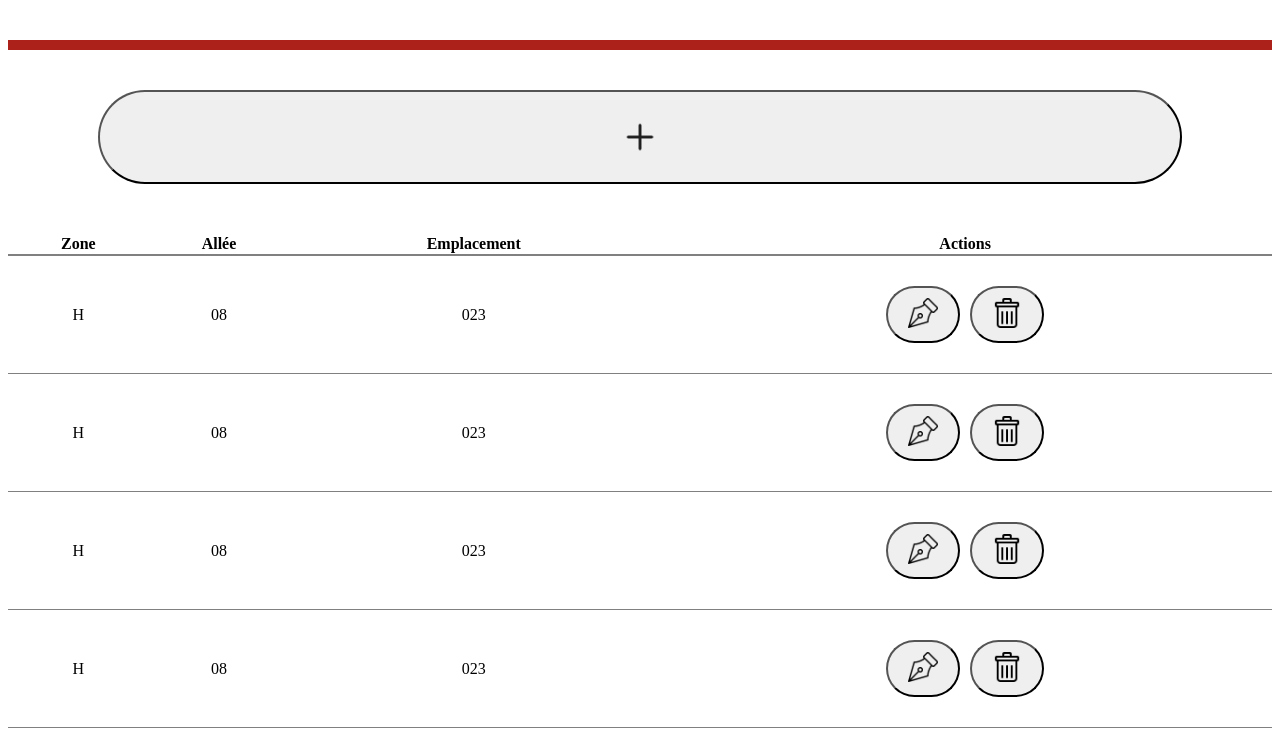
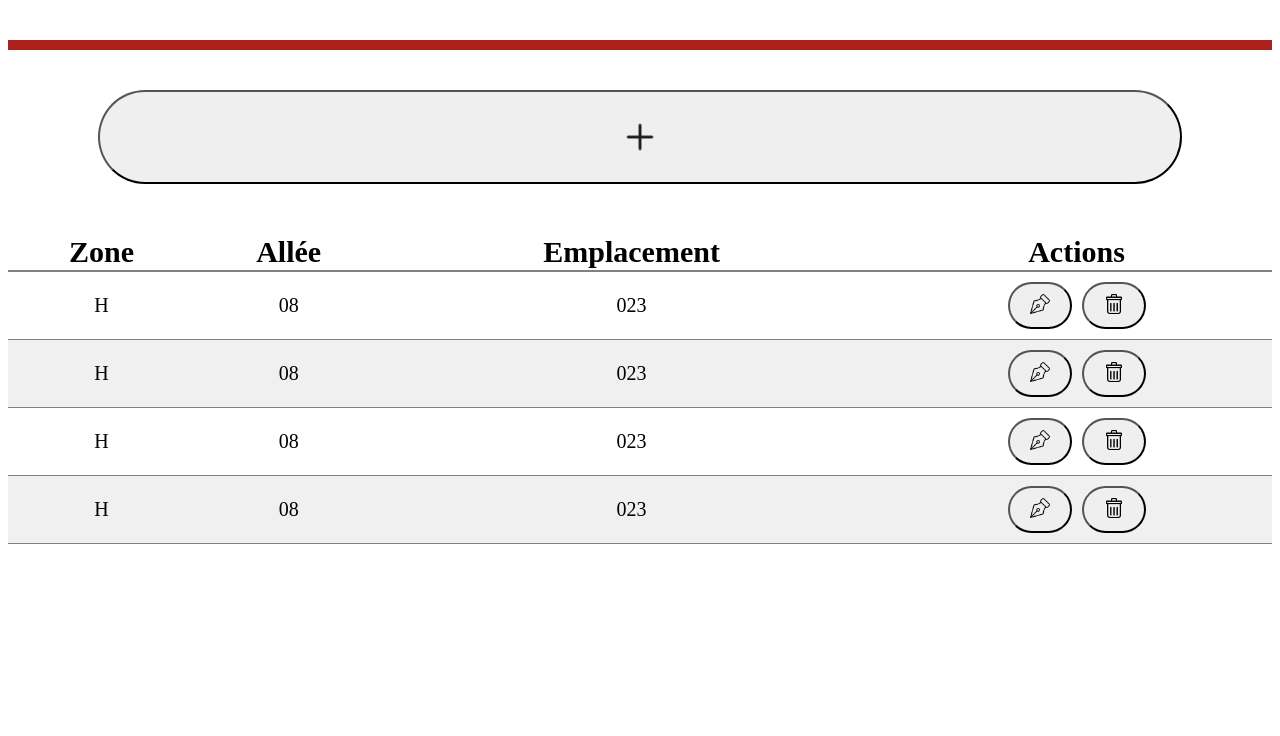
Before and after one commit to SupCrown/sae5, a React (Vite) app in the folder front_aramis/: page /gestion-stocks in a window 1280 px wide. Shown: the top 736 px of the page. Built offline with nearby package versions, Linux system fonts and the light colour scheme.

Commit message:
fin visuel stocks

```diff
--- a/front_aramis/src/pages/CreerStocks.jsx
+++ b/front_aramis/src/pages/CreerStocks.jsx
@@ -1,21 +1,60 @@
 import { useNavigate } from "react-router-dom";
-import plusIcon from "../assets/saisie-stocks-plus.png";
 
 function CreerStocks() {
-  const navigate = useNavigate();
-
-  const goToCreer = () => {
-    navigate("/creer-stocks");
-  };
 
   return (
-    <div className="p-4 flex flex-col items-center">
+    <div className="p-4 mt-[200px] flex flex-col items-center">
 
-      {/* bouton + */}
-      <button className="flex flex-col items-center gap-2 px-[500px] py-[5px] mt-[40px] text-[20px] font-bold bg-blue-600 text-white rounded-[50px]" onClick={goToCreer}>
-        <img src={plusIcon} alt="Plus Icon" className="w-[40px] h-[40px] m-[20px]" />
-      </button>
+      {/* conteneur commun centré */}
+      <div className="w-[800px] flex flex-col items-center">
 
+        {/* TABLEAU */}
+        <table className="text-center border-collapse ml-[45px]">
+          <thead>
+            <tr>
+              <th className="text-[30px] font-bold px-[60px] pb-[20px]">Zone</th>
+              <th className="text-[30px] font-bold px-[60px] pb-[20px]">Allée</th>
+              <th className="text-[30px] font-bold px-[60px] pb-[20px]">Emplacement</th>
+            </tr>
+          </thead>
+
+          <tbody>
+            <tr>
+              <td className="px-[40px]">
+                <input
+                  type="text"
+                  placeholder="..."
+                  className="w-[180px] px-[20px] py-[20px] border border-gray-300 rounded-[50px] bg-[#CCB5A5] text-center"
+                />
+              </td>
+
+              <td className="px-[40px]">
+                <input
+                  type="text"
+                  placeholder="..."
+                  className="w-[180px] px-[20px] py-[20px] border border-gray-300 rounded-[50px] bg-[#CCB5A5] text-center"
+                />
+              </td>
+
+              <td className="px-[40px]">
+                <input
+                  type="text"
+                  placeholder="..."
+                  className="w-[180px] px-[20px] py-[20px] border border-gray-300 rounded-[50px] bg-[#CCB5A5] text-center"
+                />
+              </td>
+            </tr>
+          </tbody>
+        </table>
+
+        {/* BOUTON */}
+        <button
+          className="px-[100px] py-[20px] mt-[40px] text-[20px] font-bold bg-[#CCB5A5] rounded-[50px]"
+        >
+          Créer
+        </button>
+
+      </div>
     </div>
   );
 }
--- a/front_aramis/src/pages/GestionStocks.jsx
+++ b/front_aramis/src/pages/GestionStocks.jsx
@@ -1,3 +1,4 @@
+import { useMemo, useState } from "react";
 import plusIcon from "../assets/saisie-stocks-plus.png";
 import SuppBut from "../assets/SuppBut.png";
 import ModifBut from "../assets/ModifBut.png";
@@ -6,27 +7,56 @@ import { useNavigate } from "react-router-dom";
 function GestionStocks() {
   const navigate = useNavigate();
 
-  // Exemple de données (tu peux remplacer par tes données du CSV plus tard)
-  const rows = [
+  // ✅ rows en state pour pouvoir supprimer visuellement
+  const [rows, setRows] = useState([
     { zone: "H", allee: "08", emplacement: "023" },
     { zone: "H", allee: "08", emplacement: "023" },
     { zone: "H", allee: "08", emplacement: "023" },
     { zone: "H", allee: "08", emplacement: "023" },
-  ];
+  ]);
 
-  const goToModif = () => {
-    navigate("/modif-stocks");
+  // ✅ popup confirmation
+  const [confirmOpen, setConfirmOpen] = useState(false);
+  const [rowToDelete, setRowToDelete] = useState(null);
+
+  // ✅ popup succès
+  const [successOpen, setSuccessOpen] = useState(false);
+
+  const goToModif = () => navigate("/modif-stocks");
+  const goToCreer = () => navigate("/creer-stocks");
+
+  // Ouvre le popup confirmation
+  const handleDelete = (idx) => {
+    setRowToDelete(idx);
+    setConfirmOpen(true);
   };
 
-  const goToCreer = () => {
-    navigate("/creer-stocks");
+  // Clique NON
+  const cancelDelete = () => {
+    setConfirmOpen(false);
+    setRowToDelete(null);
+  };
+
+  // Clique OUI -> supprime + popup succès
+  const confirmDelete = () => {
+    if (rowToDelete === null) return;
+
+    setRows((prev) => prev.filter((_, i) => i !== rowToDelete));
+    setConfirmOpen(false);
+    setRowToDelete(null);
+
+    setSuccessOpen(true);
+    setTimeout(() => setSuccessOpen(false), 2000);
   };
 
   return (
-    <div className="p-4 flex flex-col items-center">
-
+    <div className="p-4 flex flex-col items-center relative">
       {/* bouton + */}
-      <button className="flex flex-col items-center gap-2 px-[500px] py-[5px] mt-[40px] text-[20px] font-bold bg-blue-600 text-white rounded-[50px]" onClick={goToCreer}>
+      <button
+        className="flex flex-col items-center gap-2 px-[500px] py-[5px] mt-[40px] text-[20px] font-bold bg-blue-600 text-white rounded-[50px]"
+        onClick={goToCreer}
+        type="button"
+      >
         <img src={plusIcon} alt="Plus Icon" className="w-[40px] h-[40px] m-[20px]" />
       </button>
 
@@ -35,33 +65,88 @@ function GestionStocks() {
         <table className="w-full border-collapse text-center">
           <thead>
             <tr className="border-b-2 border-black">
-              <th className="py-2 font-bold">Zone</th>
-              <th className="py-2 font-bold">Allée</th>
-              <th className="py-2 font-bold">Emplacement</th>
-              <th className="py-2 font-bold">Actions</th>
+              <th className="py-2 font-bold text-[30px]">Zone</th>
+              <th className="py-2 font-bold text-[30px]">Allée</th>
+              <th className="py-2 font-bold text-[30px]">Emplacement</th>
+              <th className="py-2 font-bold text-[30px]">Actions</th>
             </tr>
           </thead>
 
           <tbody>
-            {rows.map((r, idx) => (
-              <tr key={idx} className="border-b border-black">
-                <td className="py-[30px] font-bold">{r.zone}</td>
-                <td className="py-[30px] font-bold text-blue-600">{r.allee}</td>
-                <td className="py-[30px] font-bold">{r.emplacement}</td>
-                <td className="py-[30px] font-bold">
-                  <button className="px-[20px] py-[10px] text-white rounded-[50px] mr-[10px]" onClick={goToModif}>
-                    <img src={ModifBut} alt="Modifier" className="w-[30px] h-[30px]" />
-                  </button>
-                  <button className="px-[20px] py-[10px] text-white rounded-[50px]">
-                    <img src={SuppBut} alt="Supprimer" className="w-[30px] h-[30px]" />
+            {rows.map((r, idx) => {
+              const rowClass = idx % 2 === 0 ? "bg-white" : "bg-[#F0F0F0]";
+
+              return (
+                <tr key={idx} className={`border-b border-black ${rowClass}`}>
+                  <td className="py-[10px] font-bold text-[20px]">{r.zone}</td>
+                  <td className="py-[10px] font-bold text-[20px]">{r.allee}</td>
+                  <td className="py-[10px] font-bold text-[20px]">{r.emplacement}</td>
+
+                  <td className="py-[10px] font-bold">
+                    <button
+                      className="px-[20px] py-[10px] rounded-[50px] mr-[10px]"
+                      onClick={goToModif}
+                      type="button"
+                    >
+                      <img src={ModifBut} alt="Modifier" className="w-[20px] h-[20px]" />
                     </button>
-                </td>
-              </tr>
-            ))}
+
+                    <button
+                      className="px-[20px] py-[10px] rounded-[50px]"
+                      onClick={() => handleDelete(idx)}
+                      type="button"
+                    >
+                      <img src={SuppBut} alt="Supprimer" className="w-[20px] h-[20px]" />
+                    </button>
+                  </td>
+                </tr>
+              );
+            })}
           </tbody>
         </table>
       </div>
 
+      {confirmOpen && (
+        <div className="fixed inset-0 z-50 flex items-center justify-center bg-black/40 bg-[#FFFFFF]">
+          <div className="bg-white w-[650px] border-2 border-black">
+            <div className="p-6">
+              <p className="text-center text-[22px] font-bold">
+                Voulez-vous vraiment supprimer cette emplacement ?
+              </p>
+              <div className="border-b border-black mt-4" />
+            </div>
+
+            <div className="pb-8 flex items-center justify-center gap-20 m-[20px]">
+              <button
+                onClick={confirmDelete}
+                type="button"
+                className="bg-[#E6463A] text-white font-extrabold text-[34px] px-[30px] py-[10px] rounded-[40px] mr-[70px]"
+              >
+                OUI
+              </button>
+
+              <button
+                onClick={cancelDelete}
+                type="button"
+                className="bg-[#863545] text-white font-extrabold text-[34px] px-[30px] py-[10px] rounded-[40px]"
+              >
+                NON
+              </button>
+            </div>
+          </div>
+        </div>
+      )}
+
+      {successOpen && (
+        <div className="fixed w-full flex justify-center">
+          <div className="w-[650px] border-2 bg-white px-[30px] py-[20px] flex items-center justify-between rounded-[40px] bg-[#FFFFFF]">
+            <span className="font-bold">Emplacement supprimer avec succès !</span>
+            <div className="bg-[#3A0F24] text-[#ffffff] font-bold rounded-[30px] px-[30px] py-[20px]">
+              ✓
+            </div>
+          </div>
+        </div>
+      )}
     </div>
   );
 }
--- a/front_aramis/src/pages/ModifStocks.jsx
+++ b/front_aramis/src/pages/ModifStocks.jsx
@@ -1,21 +1,60 @@
 import { useNavigate } from "react-router-dom";
-import plusIcon from "../assets/saisie-stocks-plus.png";
 
 function ModifStocks() {
-  const navigate = useNavigate();
-
-  const goToCreer = () => {
-    navigate("/creer-stocks");
-  };
 
   return (
-    <div className="p-4 flex flex-col items-center">
+    <div className="p-4 mt-[200px] flex flex-col items-center">
 
-      {/* bouton + */}
-      <button className="flex flex-col items-center gap-2 px-[500px] py-[5px] mt-[40px] text-[20px] font-bold bg-blue-600 text-white rounded-[50px]" onClick={goToCreer}>
-        <img src={plusIcon} alt="Plus Icon" className="w-[40px] h-[40px] m-[20px]" />
-      </button>
+      {/* conteneur commun centré */}
+      <div className="w-[800px] flex flex-col items-center">
 
+        {/* TABLEAU */}
+        <table className="text-center border-collapse ml-[45px]">
+          <thead>
+            <tr>
+              <th className="text-[30px] font-bold px-[60px] pb-[20px]">Zone</th>
+              <th className="text-[30px] font-bold px-[60px] pb-[20px]">Allée</th>
+              <th className="text-[30px] font-bold px-[60px] pb-[20px]">Emplacement</th>
+            </tr>
+          </thead>
+
+          <tbody>
+            <tr>
+              <td className="px-[40px]">
+                <input
+                  type="text"
+                  placeholder="..."
+                  className="w-[180px] px-[20px] py-[20px] border border-gray-300 rounded-[50px] bg-[#CCB5A5] text-center"
+                />
+              </td>
+
+              <td className="px-[40px]">
+                <input
+                  type="text"
+                  placeholder="..."
+                  className="w-[180px] px-[20px] py-[20px] border border-gray-300 rounded-[50px] bg-[#CCB5A5] text-center"
+                />
+              </td>
+
+              <td className="px-[40px]">
+                <input
+                  type="text"
+                  placeholder="..."
+                  className="w-[180px] px-[20px] py-[20px] border border-gray-300 rounded-[50px] bg-[#CCB5A5] text-center"
+                />
+              </td>
+            </tr>
+          </tbody>
+        </table>
+
+        {/* BOUTON */}
+        <button
+          className="px-[100px] py-[20px] mt-[40px] text-[20px] font-bold bg-[#CCB5A5] rounded-[50px]"
+        >
+          Modifier
+        </button>
+
+      </div>
     </div>
   );
 }
```
